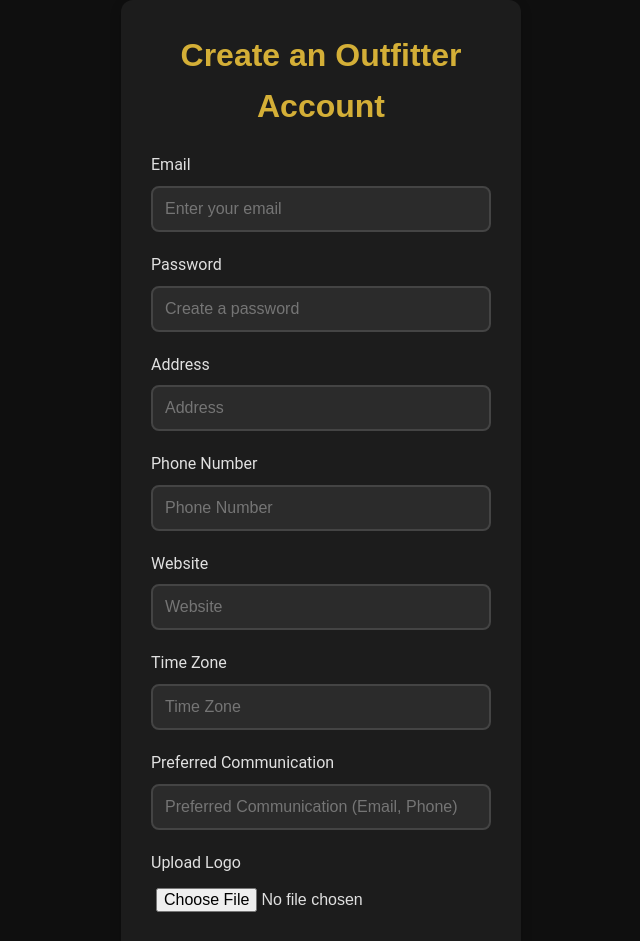
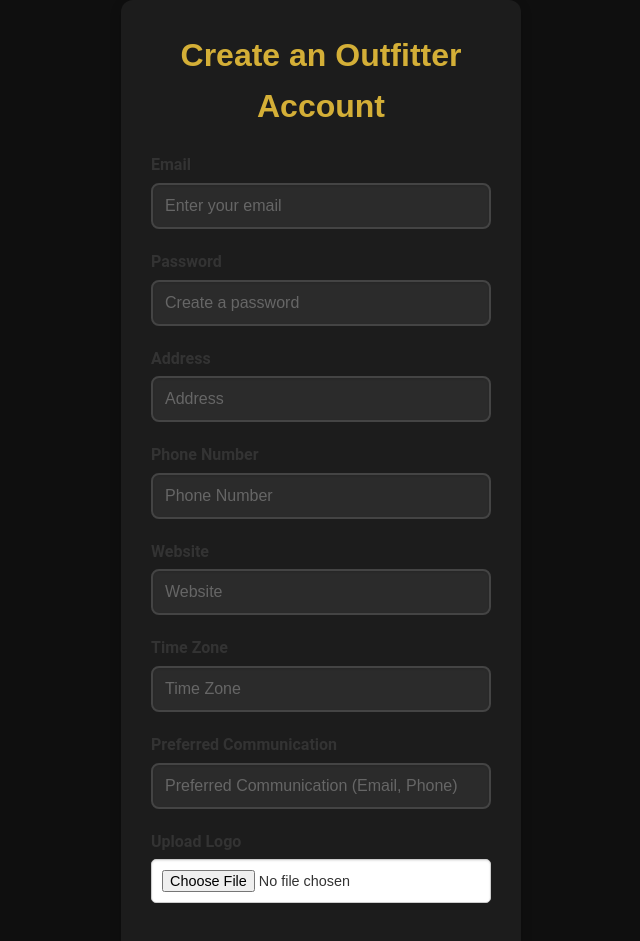
Before and after one commit to 88byte/wildcommand, a React (Create React App) app: page /signup in a window 1280 px wide. Shown: the top 941 px of the page, without its empty margins (319-959 px from the left). Built offline with nearby package versions, Linux system fonts and the light colour scheme; no server answers.

Commit message:
Switch to hash

```diff
--- a/src/components/HunterProfileSetup.css
+++ b/src/components/HunterProfileSetup.css
@@ -1,102 +1,102 @@
-/* Container for the profile setup */
+/* Profile Setup Container */
 .profile-setup-container {
   max-width: 600px;
   margin: 50px auto;
-  padding: 25px;
-  background-color: #fff; /* Match the background style from hunters page */
+  padding: 20px;
+  background-color: #ffffff;
   border-radius: 10px;
-  box-shadow: 0 4px 12px rgba(0, 0, 0, 0.1); /* Consistent shadow */
+  box-shadow: 0 4px 12px rgba(0, 0, 0, 0.1);
+  font-family: 'Arial', sans-serif;
 }
 
-/* Header styling */
+/* Title */
 .profile-setup-container h2 {
+  font-size: 1.8rem;
+  color: #212529;
   text-align: center;
   margin-bottom: 20px;
-  font-size: 2rem;
-  color: #333;
   font-weight: bold;
-  letter-spacing: 1px;
 }
 
-/* Form group styling */
-.form-group {
-  margin-bottom: 20px; /* Consistent space between form fields */
+/* Error Message */
+.error-message {
+  color: #dc3545;
+  font-weight: 600;
+  text-align: center;
+  margin-bottom: 20px;
 }
 
-/* Input field styling */
+/* Form Group Styling */
+.form-group {
+  margin-bottom: 20px;
+}
+
+/* Label Styling */
+.form-group label {
+  display: block;
+  color: #333;
+  font-weight: 600;
+  margin-bottom: 5px;
+}
+
+/* Input Fields */
 .input-field {
   width: 100%;
   padding: 12px;
   border-radius: 5px;
-  border: 1px solid #ccc; /* Lighter, more consistent border color */
+  border: 1px solid #ccc;
   font-size: 1rem;
-  margin-top: 8px;
   background-color: #fff;
-  transition: border-color 0.3s ease; /* Smooth focus transition */
+  color: #333;
+  box-shadow: inset 0 1px 2px rgba(0, 0, 0, 0.1);
+  transition: border-color 0.3s ease;
 }
 
-/* Input field focus state */
-.input-field:focus {
-  border-color: #bfa13b; /* Align with focus styles from hunters page */
-  outline: none;
-  box-shadow: 0 0 5px rgba(191, 161, 59, 0.2); /* Subtle shadow */
+.input-field::placeholder {
+  color: #666;
 }
 
-/* File upload styling */
-.form-group input[type="file"] {
-  padding: 5px;
-  font-size: 1rem;
-  border: none;
-  background-color: transparent;
+/* Input Fields Focus State */
+.input-field:focus {
+  border-color: #28a745;
+  background-color: #ffffff;
 }
 
-/* Profile picture upload label */
-.profile-picture-label {
-  margin-top: 10px;
-  font-size: 1rem;
-  color: #555;
+/* Upload Button */
+.form-group input[type="file"] {
+  font-size: 0.9rem;
+  padding: 10px;
+  border: 1px solid #ccc;
+  border-radius: 5px;
+  background-color: #ffffff;
+  color: #333;
+  cursor: pointer;
 }
 
-/* Submit button styling */
+/* Submit Button */
 .submit-btn {
   width: 100%;
-  padding: 14px;
-  background-color: #28a745; /* Align button color */
+  padding: 12px;
+  background-color: #28a745;
   color: white;
   border: none;
-  border-radius: 30px; /* Consistent rounded button */
-  font-size: 1.1rem;
+  border-radius: 30px;
+  font-size: 1rem;
+  font-weight: bold;
   cursor: pointer;
   transition: background-color 0.3s ease;
-  font-weight: bold;
+  margin-top: 10px;
 }
 
-/* Submit button hover effect */
 .submit-btn:hover {
   background-color: #218838;
 }
 
-/* Error message styling */
-.error-message {
-  color: #d9534f;
-  text-align: center;
-  margin-bottom: 15px;
-  font-size: 0.9rem;
-  font-weight: bold;
+/* Additional Styling */
+.profile-picture-preview {
+  display: block;
+  max-width: 100px;
+  max-height: 100px;
+  margin-bottom: 10px;
+  border-radius: 50%;
 }
-
-/* Responsive adjustments */
-@media (max-width: 768px) {
-  .profile-setup-container {
-    padding: 15px;
-  }
-
-  .form-group {
-    margin-bottom: 15px;
-  }
-
-  .submit-btn {
-    padding: 12px;
-    font-size: 1rem;
-  }
-}
```
